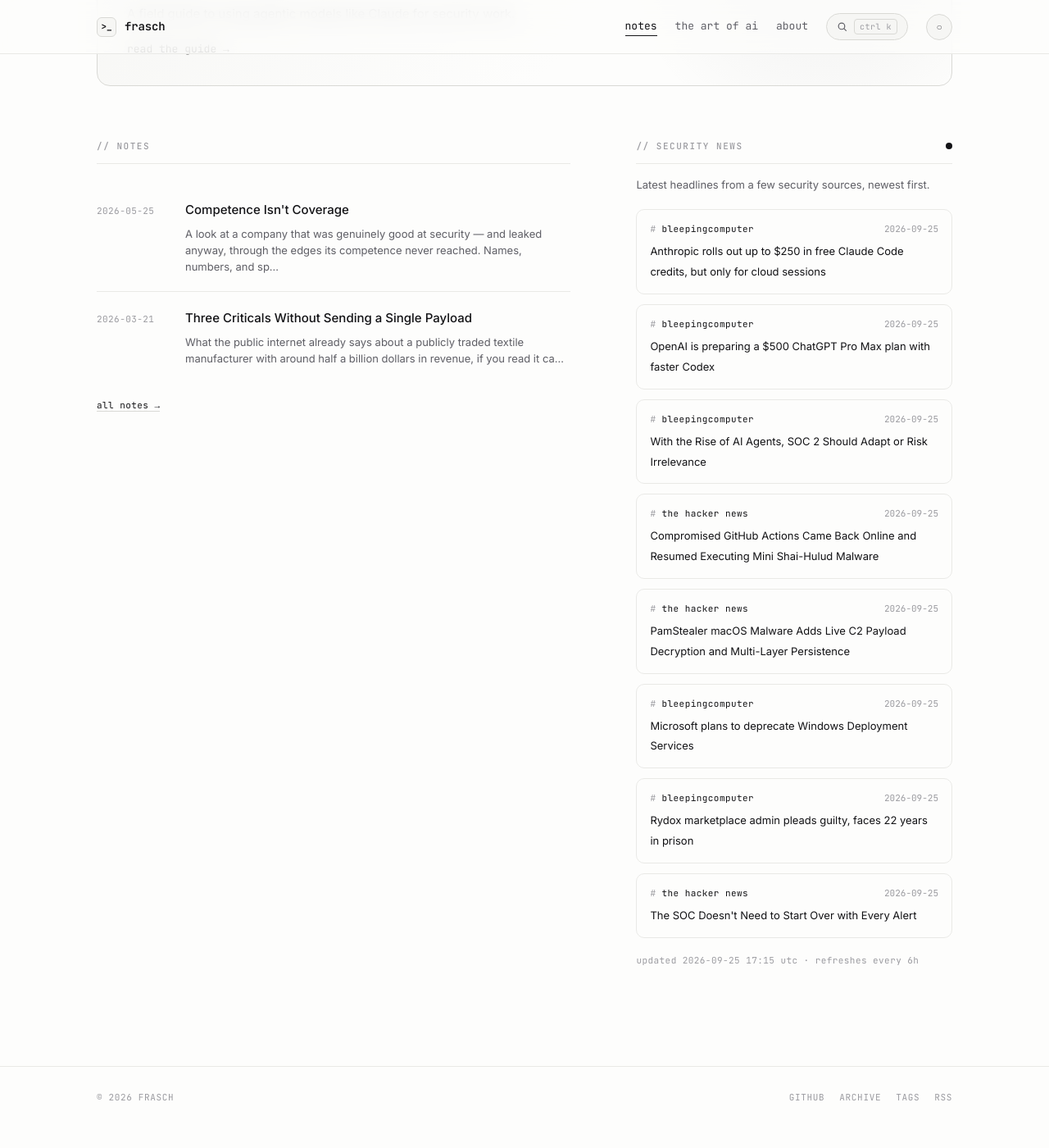
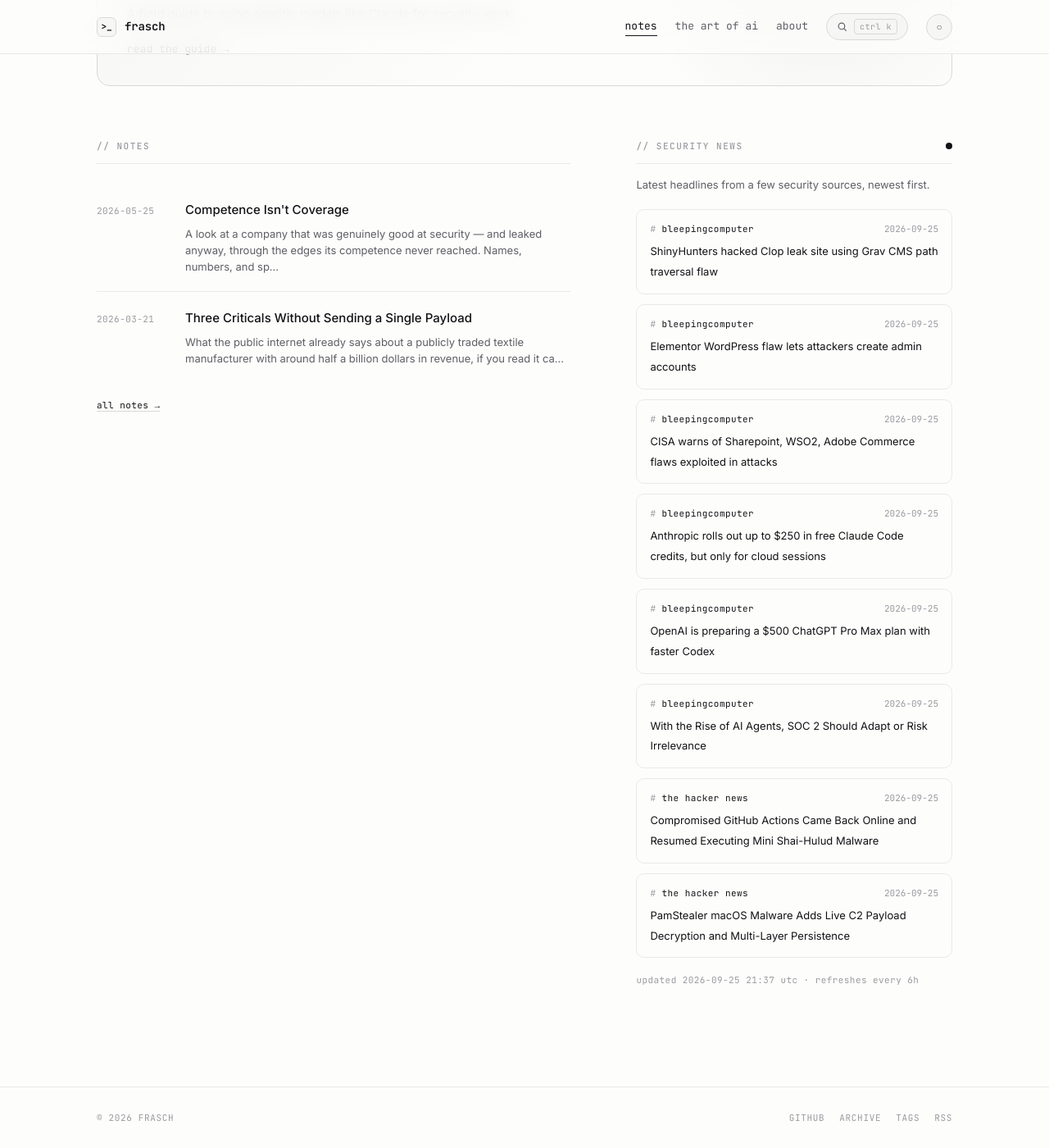
Before and after one commit to whoisfrasch/frasch, a Jekyll site: the page built from index.html, in a window 1280 px wide and 1400 px high, scrolled down 615 px. Shown: the whole window at 82% size. Built offline with Jekyll 4.4.1, drawn with Linux system fonts in a browser that asks for light colours; before the commit the page ends 1990 px from its top, so only the background shows below that.

Commit message:
Refresh security news feed

```diff
--- a/_data/news.json
+++ b/_data/news.json
@@ -1,6 +1,24 @@
 {
-  "updated": "2026-09-25T17:15:50Z",
+  "updated": "2026-09-25T21:37:59Z",
   "items": [
+    {
+      "source": "bleepingcomputer",
+      "title": "ShinyHunters hacked Clop leak site using Grav CMS path traversal flaw",
+      "link": "https://www.bleepingcomputer.com/news/security/shinyhunters-hacked-clop-leak-site-using-grav-cms-path-traversal-flaw/",
+      "date": "2026-09-25T20:57:55Z"
+    },
+    {
+      "source": "bleepingcomputer",
+      "title": "Elementor WordPress flaw lets attackers create admin accounts",
+      "link": "https://www.bleepingcomputer.com/news/security/elementor-wordpress-flaw-lets-attackers-create-admin-accounts/",
+      "date": "2026-09-25T18:13:33Z"
+    },
+    {
+      "source": "bleepingcomputer",
+      "title": "CISA warns of Sharepoint, WSO2, Adobe Commerce flaws exploited in attacks",
+      "link": "https://www.bleepingcomputer.com/news/security/cisa-warns-of-sharepoint-wso2-adobe-commerce-flaws-exploited-in-attacks/",
+      "date": "2026-09-25T17:24:20Z"
+    },
     {
       "source": "bleepingcomputer",
       "title": "Anthropic rolls out up to $250 in free Claude Code credits, but only for cloud sessions",
@@ -30,24 +48,6 @@
       "title": "PamStealer macOS Malware Adds Live C2 Payload Decryption and Multi-Layer Persistence",
       "link": "https://thehackernews.com/2026/09/pamstealer-macos-malware-adds-live-c2.html",
       "date": "2026-09-25T13:18:06Z"
-    },
-    {
-      "source": "bleepingcomputer",
-      "title": "Microsoft plans to deprecate Windows Deployment Services",
-      "link": "https://www.bleepingcomputer.com/news/microsoft/microsoft-to-deprecate-windows-deployment-services-after-windows-server-2025/",
-      "date": "2026-09-25T12:40:59Z"
-    },
-    {
-      "source": "bleepingcomputer",
-      "title": "Rydox marketplace admin pleads guilty, faces 22 years in prison",
-      "link": "https://www.bleepingcomputer.com/news/security/rydox-marketplace-admin-pleads-guilty-faces-22-years-in-prison/",
-      "date": "2026-09-25T11:35:14Z"
-    },
-    {
-      "source": "the hacker news",
-      "title": "The SOC Doesn't Need to Start Over with Every Alert",
-      "link": "https://thehackernews.com/2026/09/the-soc-doesnt-need-to-start-over-with.html",
-      "date": "2026-09-25T11:30:00Z"
     }
   ]
 }
```
